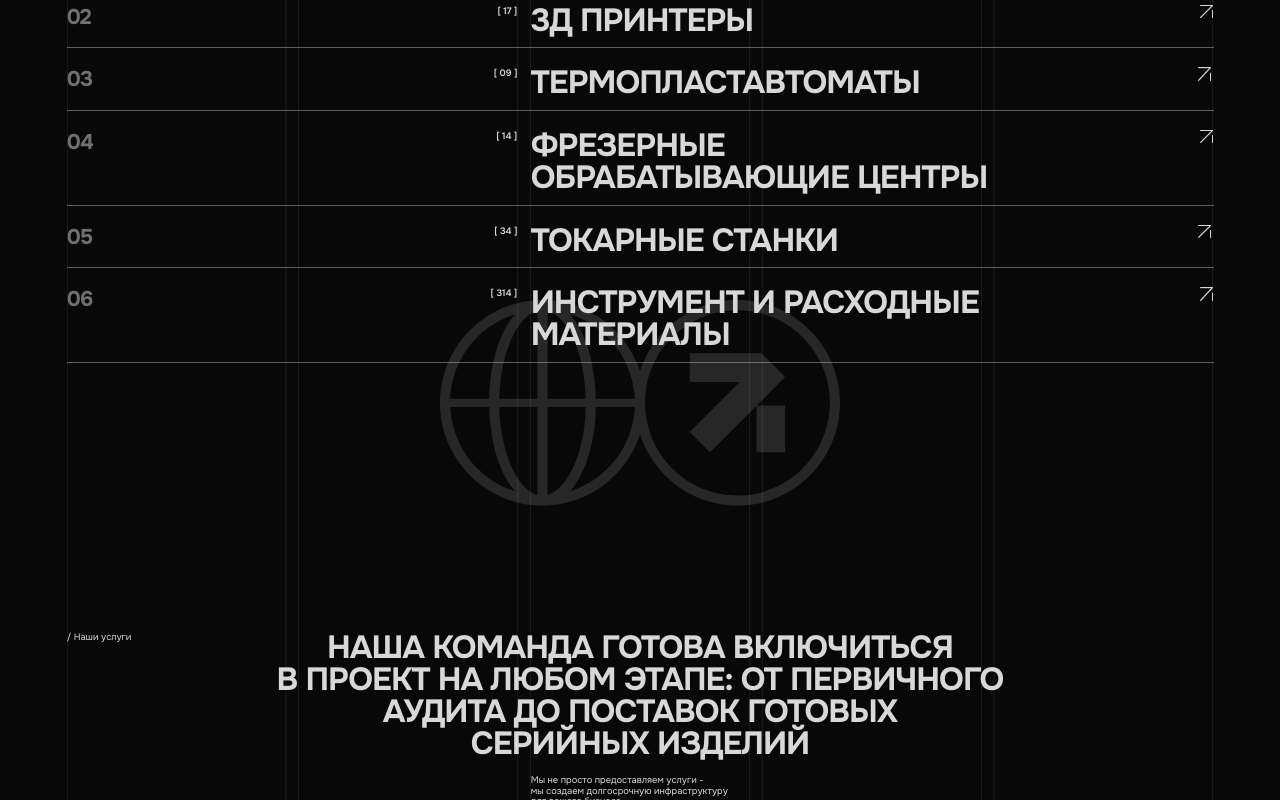
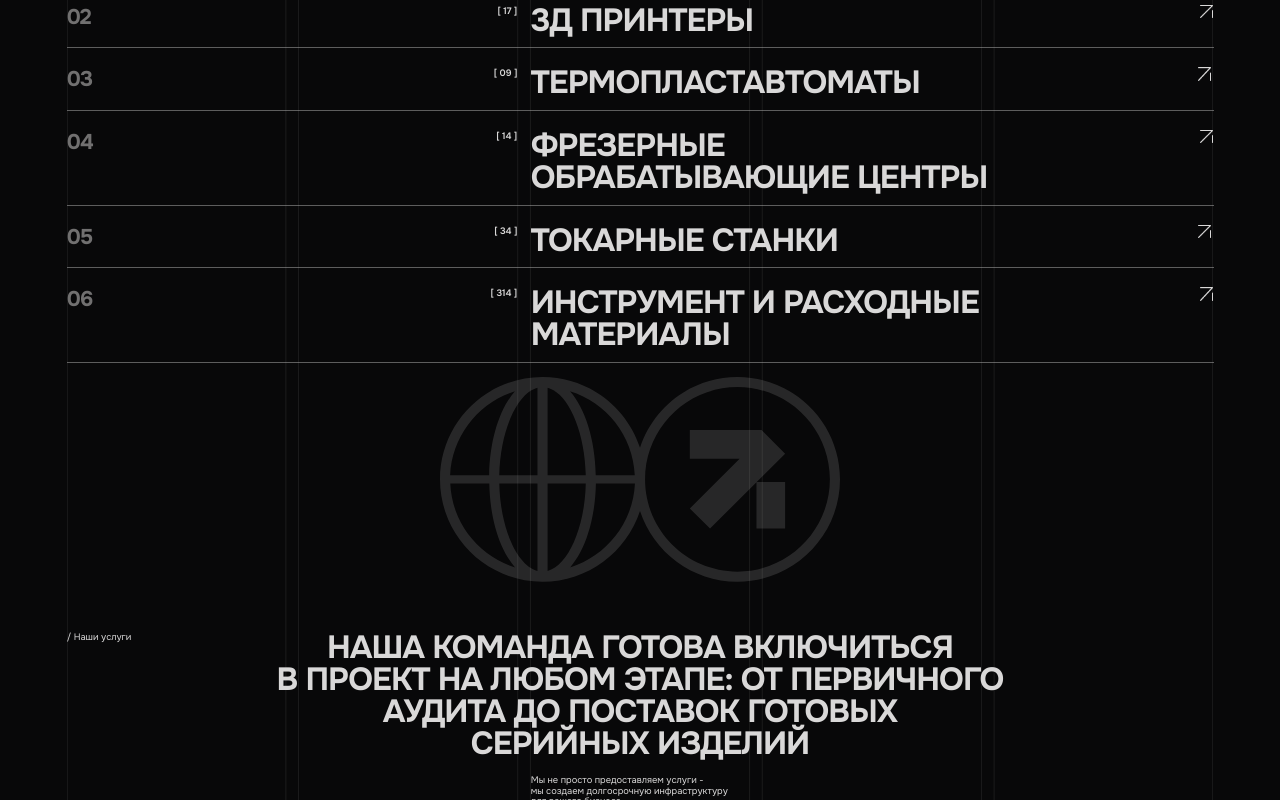
Before and after one commit to matilda081133-sketch/teh, a React (Vite) app: page / in a window 1280 px wide. Shown: the part 1388-2188 px from the top of the page. Built offline with nearby package versions, Linux system fonts and the light colour scheme.

Commit message:
style: move background creative slightly lower to intersect heading by its bottom

```diff
--- a/src/pages/Component1.module.css
+++ b/src/pages/Component1.module.css
@@ -63,7 +63,7 @@
 }
 .groupIcon {
   width: 31.2500vw;
-  top: 132.0000vw;
+  top: 138.0000vw;
   right: 29.1146vw;
   max-height: 100%;
   opacity: 0.15;
```
